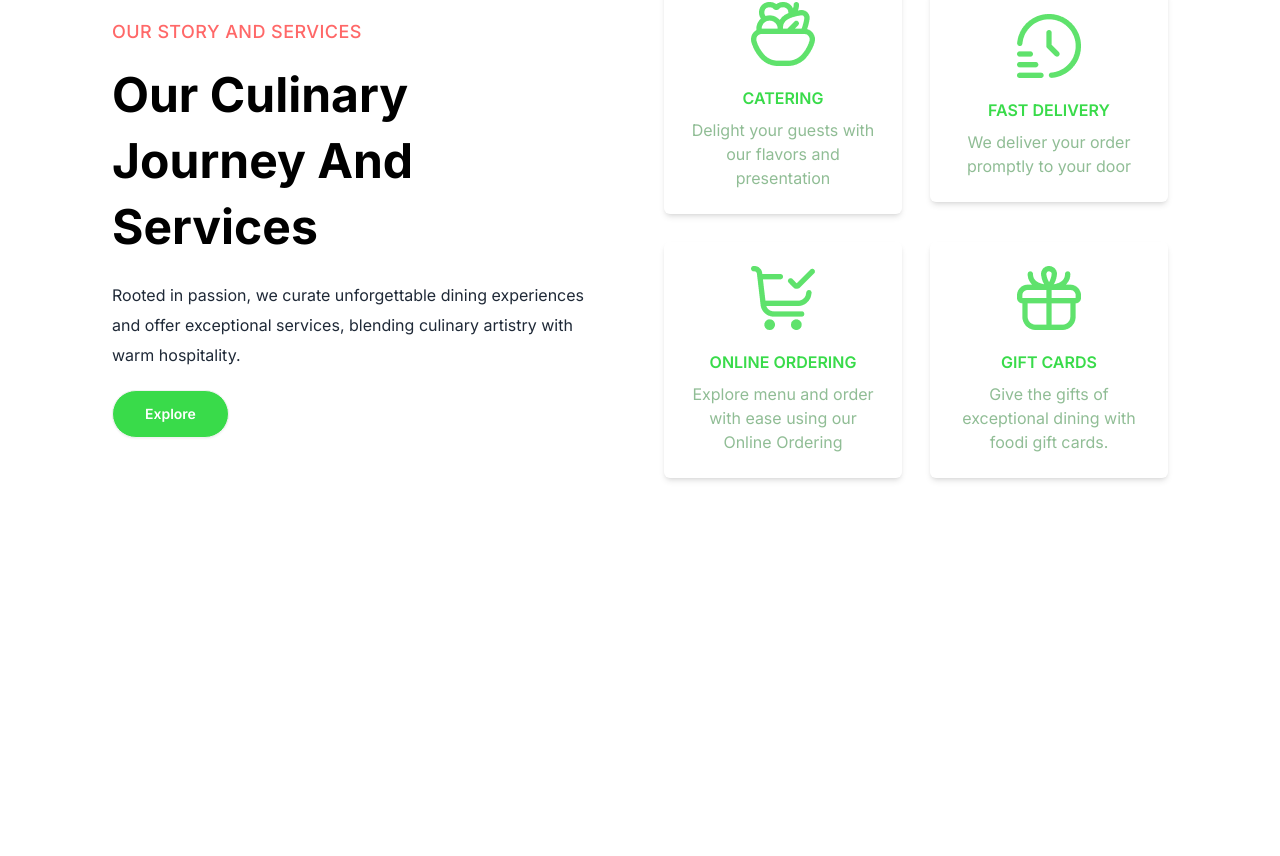
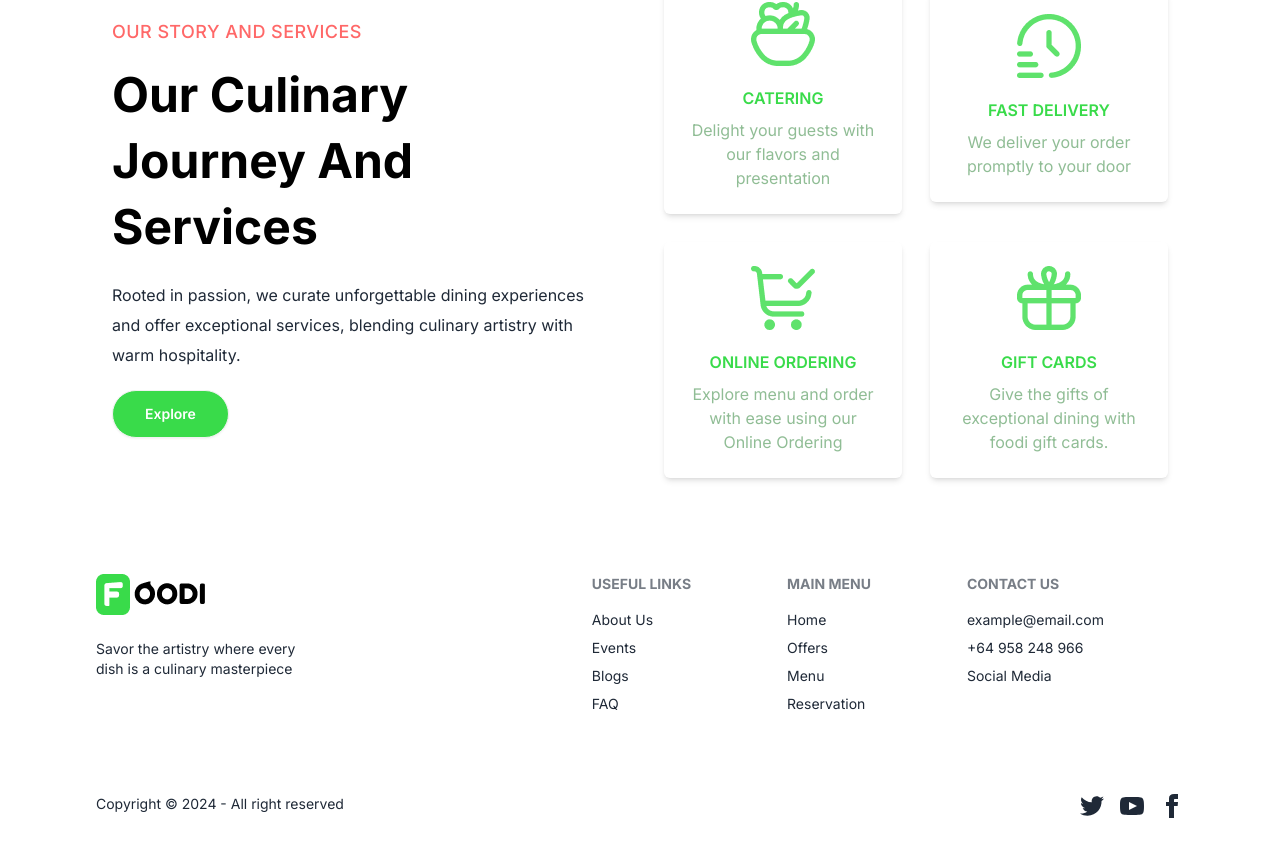
Before and after one commit to Soumyacodes2022/Foodie, a React (Vite) app: page / in a window 1280 px wide. Shown: the part 2861-3717 px from the top of the page. Before the commit the page ends 3395 px from the top, so only its background shows below. Built offline with nearby package versions, Linux system fonts and the light colour scheme.

Commit message:
Landing Page UI

```diff
--- /dev/null
+++ b/src/Components/Footer.jsx
@@ -0,0 +1,48 @@
+import React from 'react'
+
+const Footer = () => {
+  return (
+    <div>
+        <footer className="footer xl:px-24 px-4 py-10  text-base-content">
+  <aside>
+    <img src="/images/logo.png" alt="" />
+    <p className='my-4 md:w-3/6'>Savor the artistry where every dish is a culinary masterpiece</p>
+  </aside>
+  <nav>
+    <header className="footer-title">Useful Links</header>
+    <a className="link link-hover">About Us</a>
+    <a className="link link-hover">Events</a>
+    <a className="link link-hover">Blogs</a>
+    <a className="link link-hover">FAQ</a>
+  </nav>
+  <nav>
+    <header className="footer-title">Main Menu</header>
+    <a className="link link-hover">Home</a>
+    <a className="link link-hover">Offers</a>
+    <a className="link link-hover">Menu</a>
+    <a className="link link-hover">Reservation</a>
+  </nav>
+  <nav>
+    <header className="footer-title">Contact Us</header>
+    <a className="link link-hover">example@email.com</a>
+    <a className="link link-hover">+64 958 248 966</a>
+    <a className="link link-hover">Social Media</a>
+  </nav>
+</footer>
+<footer className="footer xl:px-24 px-4 py-10  text-base-content">
+  <aside className="items-center grid-flow-col">
+
+    <p>Copyright © 2024 - All right reserved</p>
+  </aside>
+  <nav className="grid-flow-col gap-4 md:place-self-center md:justify-self-end  cursor-pointer">
+    <a className='hover:text-green hover:transition-all duration-300'><svg xmlns="http://www.w3.org/2000/svg" width="24" height="24" viewBox="0 0 24 24" className="fill-current"><path d="M24 4.557c-.883.392-1.832.656-2.828.775 1.017-.609 1.798-1.574 2.165-2.724-.951.564-2.005.974-3.127 1.195-.897-.957-2.178-1.555-3.594-1.555-3.179 0-5.515 2.966-4.797 6.045-4.091-.205-7.719-2.165-10.148-5.144-1.29 2.213-.669 5.108 1.523 6.574-.806-.026-1.566-.247-2.229-.616-.054 2.281 1.581 4.415 3.949 4.89-.693.188-1.452.232-2.224.084.626 1.956 2.444 3.379 4.6 3.419-2.07 1.623-4.678 2.348-7.29 2.04 2.179 1.397 4.768 2.212 7.548 2.212 9.142 0 14.307-7.721 13.995-14.646.962-.695 1.797-1.562 2.457-2.549z"></path></svg>
+    </a>
+    <a className='hover:text-green hover:transition-all duration-300'><svg xmlns="http://www.w3.org/2000/svg" width="24" height="24" viewBox="0 0 24 24" className="fill-current"><path d="M19.615 3.184c-3.604-.246-11.631-.245-15.23 0-3.897.266-4.356 2.62-4.385 8.816.029 6.185.484 8.549 4.385 8.816 3.6.245 11.626.246 15.23 0 3.897-.266 4.356-2.62 4.385-8.816-.029-6.185-.484-8.549-4.385-8.816zm-10.615 12.816v-8l8 3.993-8 4.007z"></path></svg></a>
+    <a className='hover:text-green hover:transition-all duration-300'><svg xmlns="http://www.w3.org/2000/svg" width="24" height="24" viewBox="0 0 24 24" className="fill-current"><path d="M9 8h-3v4h3v12h5v-12h3.642l.358-4h-4v-1.667c0-.955.192-1.333 1.115-1.333h2.885v-5h-3.808c-3.596 0-5.192 1.583-5.192 4.615v3.385z"></path></svg></a>
+  </nav>
+</footer>
+    </div>
+  )
+}
+
+export default Footer
--- a/src/layout/Main.jsx
+++ b/src/layout/Main.jsx
@@ -2,13 +2,14 @@
 import { Outlet } from 'react-router-dom'
 import Navbar from '../Components/Navbar'
 import "../App.css"
+import Footer from '../Components/Footer'
 
 const Main = () => {
   return (
     <div>
         <nav><Navbar/></nav>
         <Outlet/>
-        {/* <footer>Footer</footer> */}
+        <footer><Footer/></footer>
     </div>
   )
 }
```
